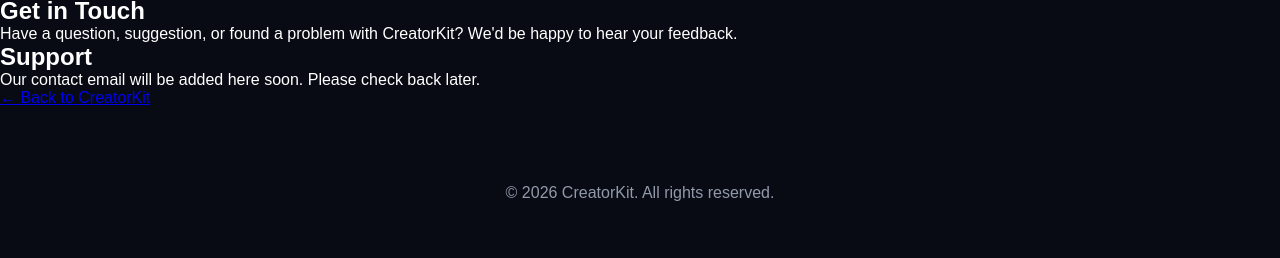
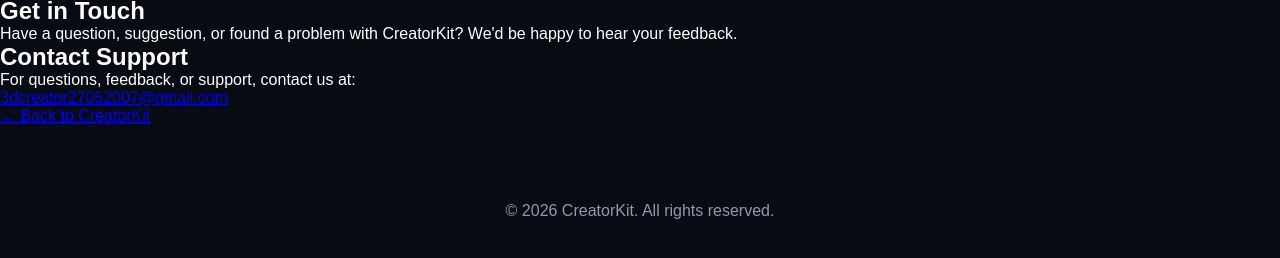
Before and after one commit to 3dcreator27052007-ship-it/CreatorKit, a plain HTML site: page contact.html in a window 1280 px wide. Shown: the part 136-394 px from the top of the page. Drawn offline with Linux system fonts and the light colour scheme.

Commit message:
Update contact.html

```diff
--- a/contact.html
+++ b/contact.html
@@ -36,11 +36,19 @@
             We'd be happy to hear your feedback.
         </p>
 
-        <h2>Support</h2>
-        <p>
-            Our contact email will be added here soon.
-            Please check back later.
-        </p>
+
+<h2>Contact Support</h2>
+
+<p>
+    For questions, feedback, or support, contact us at:
+</p>
+
+<p>
+    <a href="mailto:3dcreator27052007@gmail.com">
+        3dcreator27052007@gmail.com
+    </a>
+</p>
+
 
         <a href="index.html">← Back to CreatorKit</a>
     </main>
```
